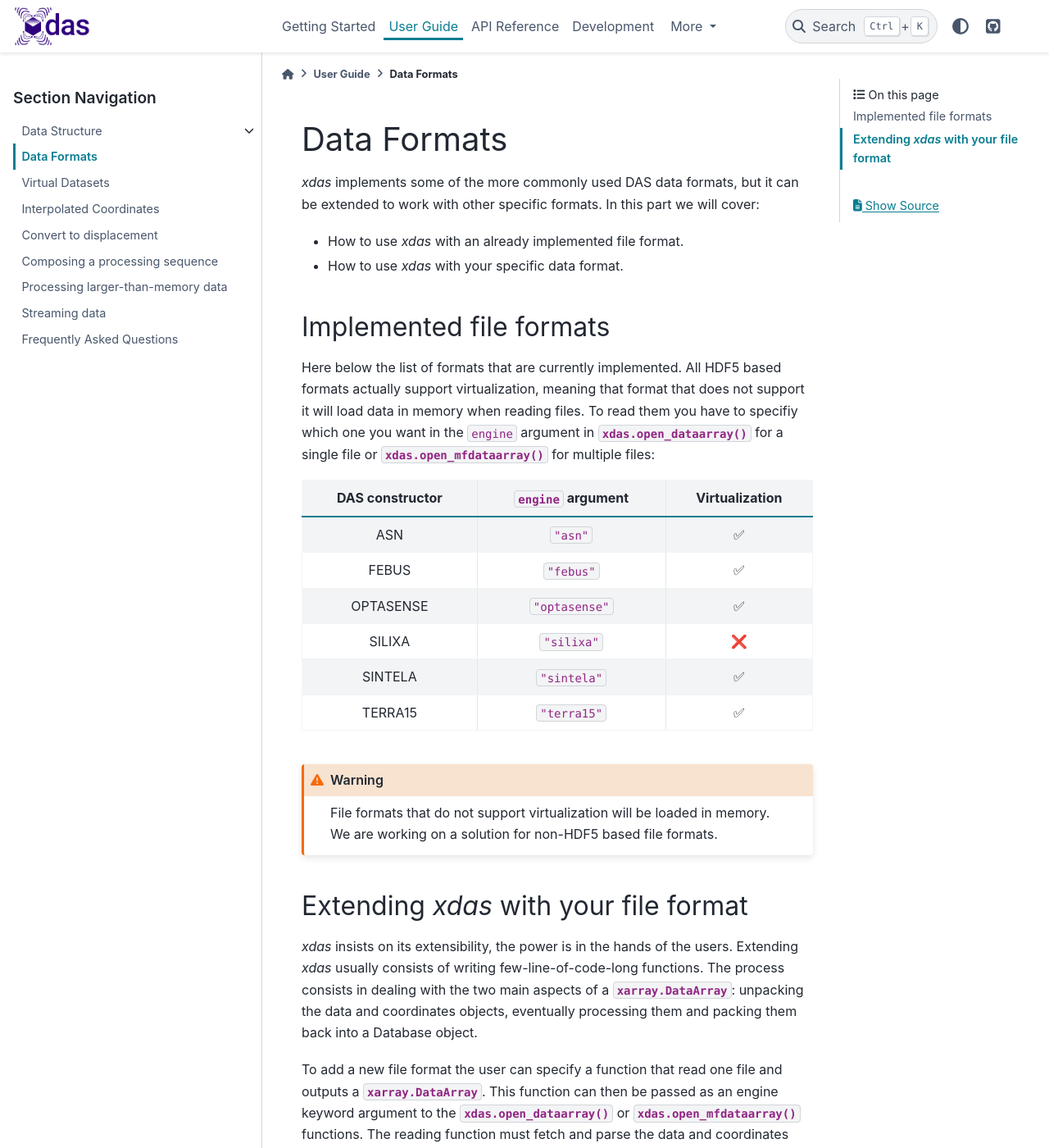
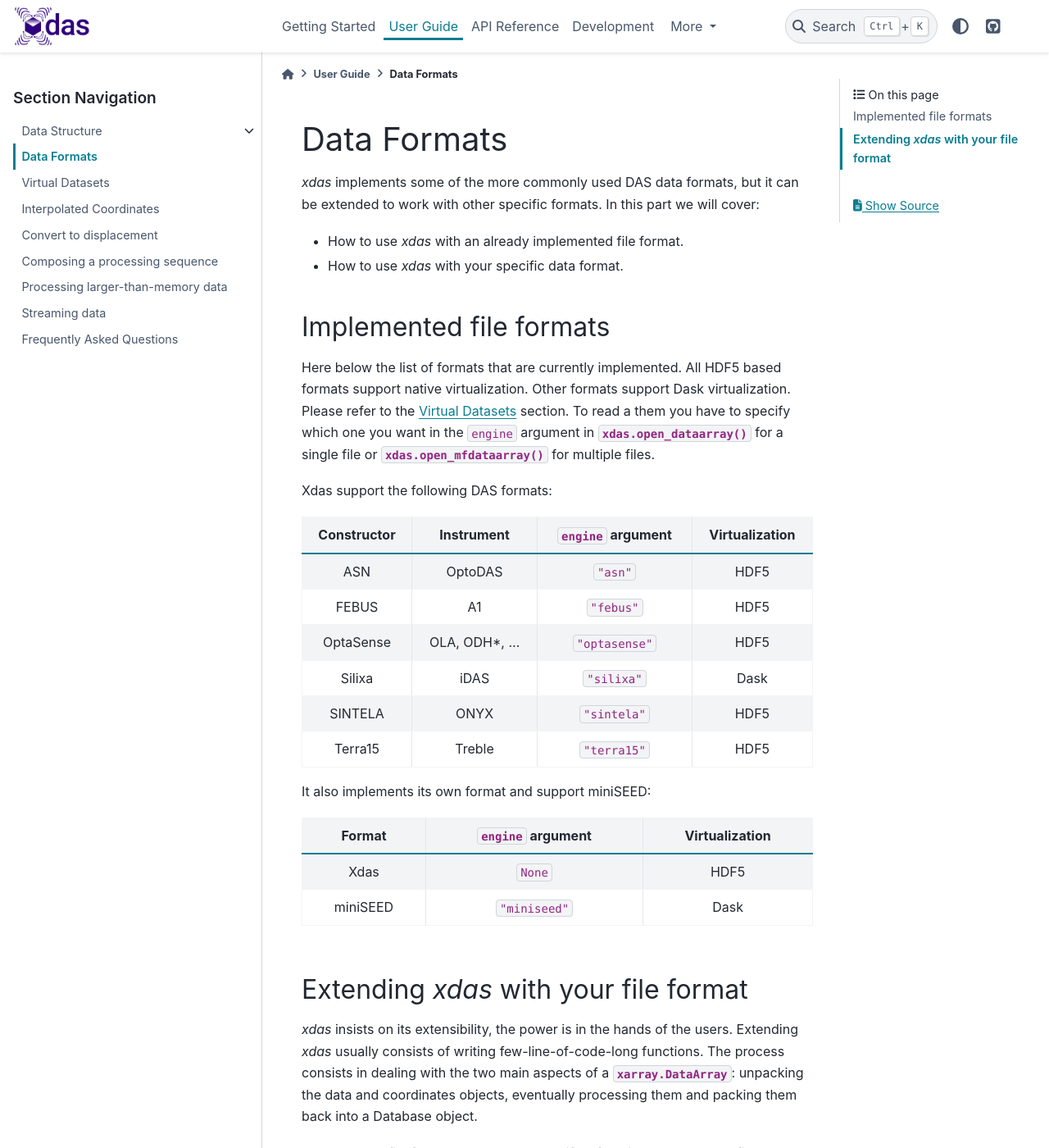
Before and after one commit to xdas-dev/xdas, a Sphinx documentation site: the page built from docs/user-guide/data-formats.md, in a window 1280 px wide and 1400 px high. Shown: the whole window at 82% size. Built offline with Sphinx 7.4.7 and the PyData theme 0.15.4, drawn with Linux system fonts in a browser that asks for light colours.

Commit message:
Update data formats doc

````diff
--- a/docs/user-guide/data-formats.md
+++ b/docs/user-guide/data-formats.md
@@ -20,20 +20,25 @@ os.chdir("../_data")
 
 ## Implemented file formats
 
-Here below the list of formats that are currently implemented. All HDF5 based formats actually support virtualization, meaning that format that does not support it will load data in memory when reading files. To read them you have to specifiy which one you want in the `engine` argument in {py:func}`xdas.open_dataarray` for a single file or {py:func}`xdas.open_mfdataarray` for multiple files:
+Here below the list of formats that are currently implemented. All HDF5 based formats support native virtualization. Other formats support Dask virtualization. Please refer to the [](virtual-datasets) section. To read a them you have to specify which one you want in the `engine` argument in {py:func}`xdas.open_dataarray` for a single file or {py:func}`xdas.open_mfdataarray` for multiple files.
 
-| DAS constructor   | `engine` argument | Virtualization |
-|:-----------------:|:-----------------:|:-:|
-| ASN               | `"asn"`           | ✅︎ |
-| FEBUS             | `"febus"`         | ✅︎ |
-| OPTASENSE         | `"optasense"`     | ✅︎ |
-| SILIXA            | `"silixa"`        | ❌ |
-| SINTELA           | `"sintela"`       | ✅︎ |
-| TERRA15           | `"terra15"`       | ✅︎ |
+Xdas support the following DAS formats:
 
-```{warning}
-File formats that do not support virtualization will be loaded in memory. We are working on a solution for non-HDF5 based file formats.
-```
+| Constructor       | Instrument        | `engine` argument | Virtualization    |
+|:-----------------:|:-----------------:|:-----------------:|:-----------------:|
+| ASN               | OptoDAS           | `"asn"`           | HDF5              |
+| FEBUS             | A1                | `"febus"`         | HDF5              |
+| OptaSense         | OLA, ODH*, ...    | `"optasense"`     | HDF5              |
+| Silixa            | iDAS              | `"silixa"`        | Dask              |
+| SINTELA           | ONYX              | `"sintela"`       | HDF5              |
+| Terra15           | Treble            | `"terra15"`       | HDF5              |
+
+It also implements its own format and support miniSEED:
+
+| Format            | `engine` argument | Virtualization    |
+|:-----------------:|:-----------------:|:-----------------:|
+| Xdas              | `None`            | HDF5              |
+| miniSEED          | `"miniseed"`      | Dask              |
 
 ## Extending *xdas* with your file format
 
````
